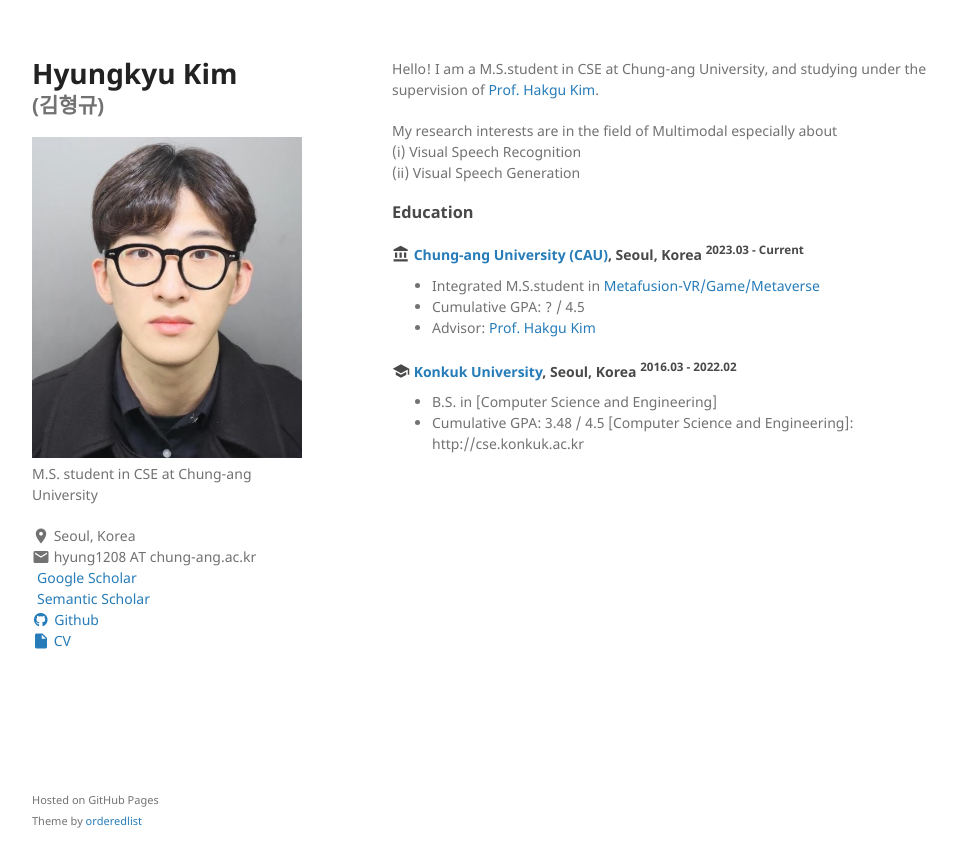
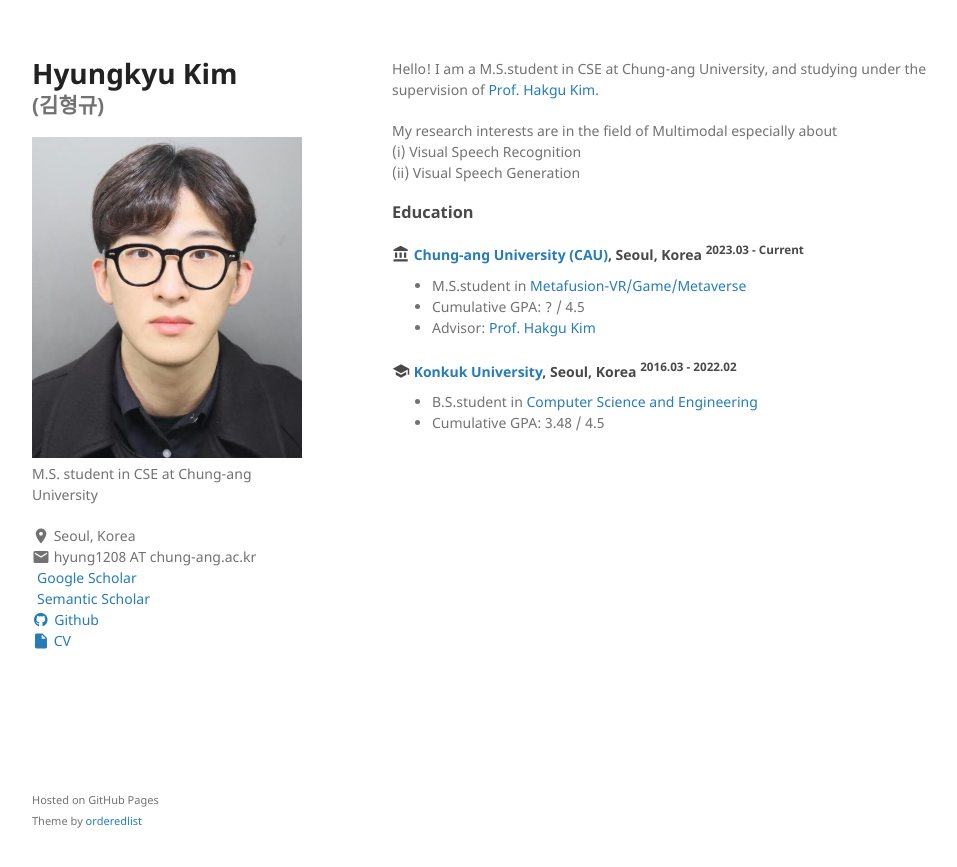
Before and after one commit to kimhyungkyu-1208/HYUNG-KYU-KIM, a Jekyll site: the page built from index.md, in a window 1280 px wide. Shown: the top 867 px of the page, without its empty margins (128-1085 px from the left). Built offline with Jekyll 4.4.1, drawn with Linux system fonts in a browser that asks for light colours; a style sheet for code colours, icons or effects is not loaded.

Commit message:
Update index.md

```diff
--- a/index.md
+++ b/index.md
@@ -18,7 +18,7 @@
   <sup>2023.03 - Current</sup>
 </h4>
 
-- Integrated M.S.student in [Metafusion-VR/Game/Metaverse]
+- M.S.student in [Metafusion-VR/Game/Metaverse](https://gsaim.cau.ac.kr)
 - Cumulative GPA: ? / 4.5
 - Advisor: [Prof. Hakgu Kim](https://www.irislab.cau.ac.kr/members/pi)
 
@@ -31,11 +31,9 @@
   <sup>2016.03 - 2022.02</sup>
 </h4>
 
-- B.S. in [Computer Science and Engineering]
+- B.S.student in [Computer Science and Engineering](http://cse.konkuk.ac.kr)
 - Cumulative GPA: 3.48 / 4.5
 <!--- Advisor:-->
-[Computer Science and Engineering]: http://cse.konkuk.ac.kr
-
 
 <!-- ### Publications -->
 <!-- - **Papername** <br/>
```
